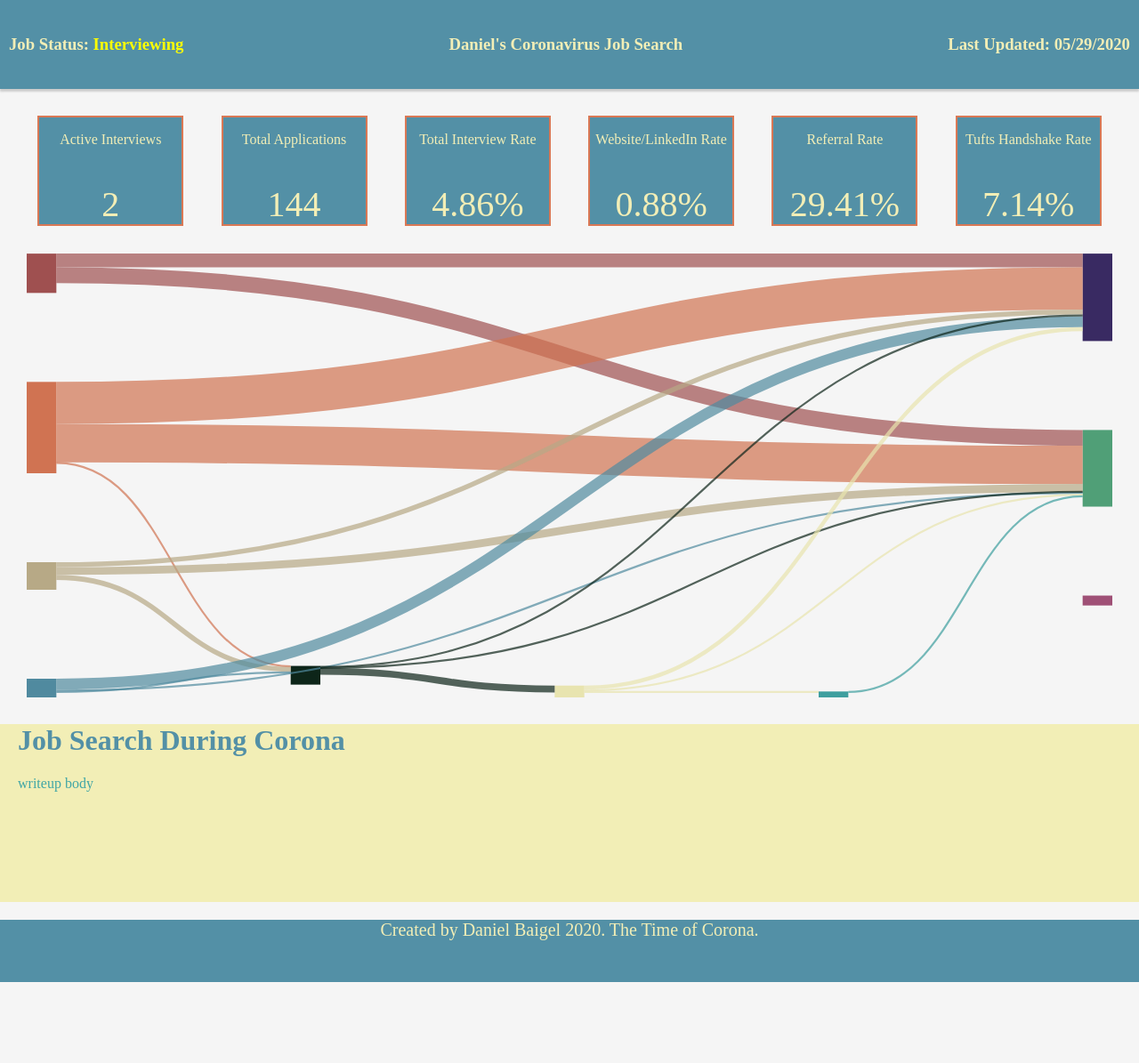
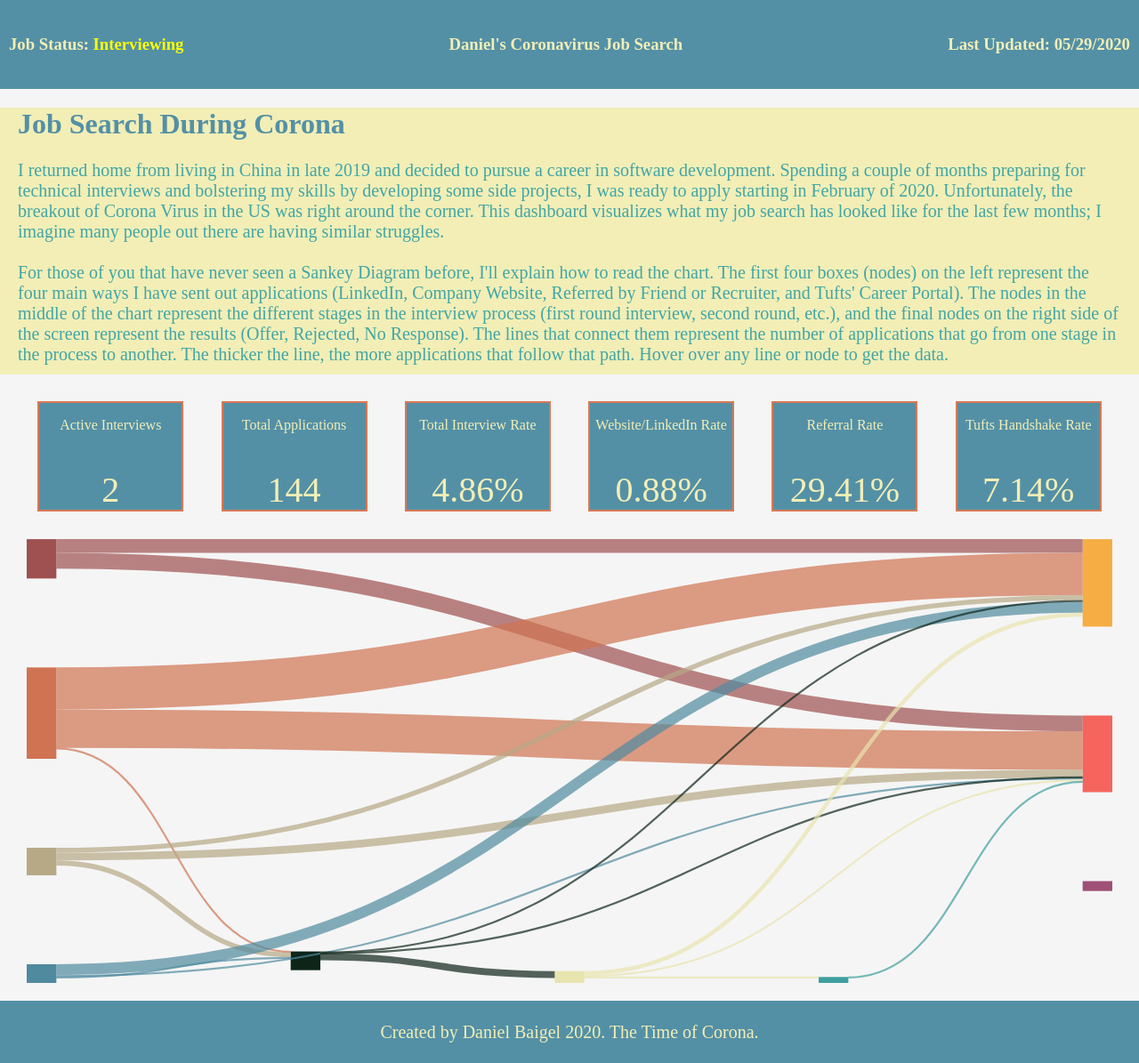
Before and after one commit to dbaigel1/jobsearch, a React app: page / in a window 1280 px wide. Shown: the whole page at 89% size. Before the commit the page ends 1104 px from the top, so only its background shows below. Built offline with nearby package versions, Linux system fonts and the light colour scheme.

Commit message:
added writeup

```diff
--- a/public/app.css
+++ b/public/app.css
@@ -20,7 +20,7 @@ body {
     width: 100%;
     height: 100px;
     background-color: var(--color4);
-    box-shadow: 0 3px 2px 0 #ccc;
+    /*box-shadow: 0 3px 2px 0 #ccc;*/
     display: flex;
     justify-content: space-between;
     align-items: center;
@@ -92,8 +92,7 @@ body {
 
 .writeup {
     background-color: var(--color6);
-    margin-top: 30px;
-    height: 200px;
+    height: 300px;
     width: 100%;
 }
 
@@ -104,7 +103,9 @@ body {
 
 #writeupBody {
     color: var(--color7);
-    margin-left: 20px
+    margin-left: 20px;
+    margin-right: 20px;
+    font-size: 20px;
 }
 
 .footer {
@@ -112,6 +113,9 @@ body {
     width: 100%;
     background-color: var(--color4);
     margin-top: 20px;
+    display: flex;
+    justify-content: center;
+    align-items: center;
 
 }
 
--- a/src/components/App.js
+++ b/src/components/App.js
@@ -70,7 +70,6 @@ const App = () => {
 
 		csv('JobSearchDataTotals.csv')
 		.then(data => {
-			console.log(data[0])
 			setData(data[0])
 			calculateValues(data[0])
 		})
@@ -81,8 +80,6 @@ const App = () => {
 		.then(data => data.json())
 		.then(data => {
 			setSankeyData(data)
-			console.log("here's the input data")
-			console.log(data)
 		})
 		.catch(err => console.log(err))
 
@@ -95,11 +92,10 @@ const App = () => {
 	return (
 		<div>
 			<Header data = {numActiveInterviews} status = {status} date = {currentDate}/>
-
+			<Writeup title="Job Search During Corona"/>
 			<div className="kpiContainer">
 
 				<KPI title="Active Interviews" data={numActiveInterviews}/>
-
 				<KPI title="Total Applications" data={allApps}/>
 				<KPI title="Total Interview Rate" data={totalReponse}/>
 				<KPI title="Website/LinkedIn Rate" data={WLRate}/>
@@ -112,8 +108,6 @@ const App = () => {
 			: null
 			}
 
-			<Writeup title="Job Search During Corona" body="writeup body"/>
-
 			<Footer />
 		</div>
 	)
--- a/src/components/Chart.js
+++ b/src/components/Chart.js
@@ -13,7 +13,7 @@ const Chart = ({data,width,height}) => {
                                    (data)
 
     //const color = chroma.scale("Set1").classes(nodes.length)
-    const colors = ["#A65353","#D97855","#BFB08B","#5390A6", "#0D261A","#F2EEB6","#41A6A6","#a6537b", "#3b2b66", "#53a67c"]
+    const colors = ["#A65353","#D97855","#BFB08B","#5390A6", "#0D261A","#F2EEB6","#41A6A6","#a6537b", "#FFB447", "#FF6961"]//"#3b2b66", "#53a67c"]
 
     // const colorScale = d3.scaleLinear()
     //                      .domain([0, nodes.length])
--- a/src/components/Writeup.js
+++ b/src/components/Writeup.js
@@ -7,7 +7,9 @@ const Writeup = (props) => {
                 {props.title}
             </h1>
             <p id="writeupBody">
-               {props.body}
+                I returned home from living in China in late 2019 and decided to pursue a career in software development. Spending a couple of months preparing for technical interviews and bolstering my skills by developing some side projects, I was ready to apply starting in February of 2020. Unfortunately, the breakout of Corona Virus in the US was right around the corner. This dashboard visualizes what my job search has looked like for the last few months; I imagine many people out there are having similar struggles.<br></br><br></br>
+
+                For those of you that have never seen a Sankey Diagram before, I'll explain how to read the chart. The first four boxes (nodes) on the left represent the four main ways I have sent out applications (LinkedIn, Company Website, Referred by Friend or Recruiter, and Tufts' Career Portal). The nodes in the middle of the chart represent the different stages in the interview process (first round interview, second round, etc.), and the final nodes on the right side of the screen represent the results (Offer, Rejected, No Response). The lines that connect them represent the number of applications that go from one stage in the process to another. The thicker the line, the more applications that follow that path. Hover over any line or node to get the data.
             </p>
 
         </div>
```
Also changed, not shown: src/components/SankeyLink.js (+2 -5 lines), 1 other file (tests, documents, lock files or other folders).
